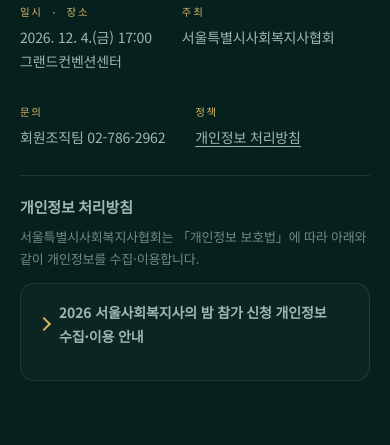
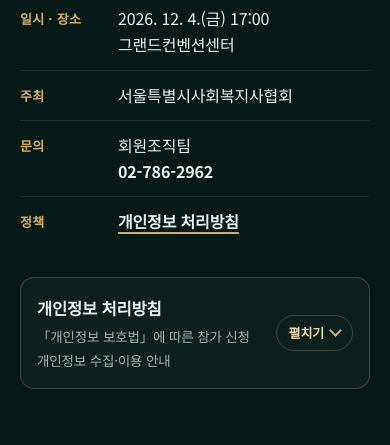
Before and after one commit to kosuk1231/sasw_night, a website: page index.html in a window 390 px wide. Shown: the part 3963-4408 px from the top of the page. Drawn offline with Linux system fonts and the light colour scheme; no server answers; a web font is replaced by a local one.

Commit message:
Update index.html

```diff
--- a/index.html
+++ b/index.html
@@ -2,7 +2,7 @@
 <html lang="ko">
 <head>
 <meta charset="UTF-8">
-<meta name="build" content="sw-night r11 · 2026-10-31 · notice-above-apply">
+<meta name="build" content="sw-night r12 · 2026-10-31 · footer-readable">
 <meta name="viewport" content="width=device-width, initial-scale=1, viewport-fit=cover">
 <title>2026 서울사회복지사의 밤 · 사전신청</title>
 <meta name="description" content="2026. 12. 4.(금) 17:00 그랜드컨벤션센터 · 사전신청 11월 10일(화) 10시 오픈">
@@ -199,27 +199,41 @@
 .notes li::before{content:'·';position:absolute;left:6px;color:var(--gold);font-weight:700}
 .notes b{color:var(--ink);font-weight:600}
 
-.privacy{border:1px solid var(--line2);border-radius:14px;background:rgba(255,255,255,.025);padding:0 18px 16px}
-.privacy summary{cursor:pointer;list-style:none;padding:16px 0;font-weight:600;font-size:15.5px;display:flex;align-items:center;gap:10px}
-.privacy summary::-webkit-details-marker{display:none}
-.privacy summary::before{content:'';width:8px;height:8px;border-right:2px solid var(--gold);border-bottom:2px solid var(--gold);transform:rotate(-45deg);transition:transform .2s;flex:none}
-.privacy[open] summary::before{transform:rotate(45deg)}
-.privacy .info{margin-top:4px}
-.privacy .info dd{font-weight:400;font-size:14.5px;color:var(--dim);line-height:1.7}
-.privacy .info dd b{color:var(--ink);font-weight:600}
-.privacy-foot{margin:14px 2px 0;font-size:13px;color:var(--faint)}
-.f-in2{max-width:var(--maxw);margin:26px auto 0;padding-top:20px;border-top:1px solid var(--line2)}
-.f-privacy{padding:0;scroll-margin-top:72px}
-.f-priv-h{font-size:15px;margin:0 0 4px;color:var(--dim)}
-.f-privacy .sec-note{font-size:13px;margin-bottom:12px}
-.f-privacy .privacy summary{font-size:14px;color:var(--dim)}
-.f-link{color:var(--dim);text-decoration:underline;text-underline-offset:3px}
+
+
+/* ───── 푸터 ───── */
+footer{margin-top:76px;border-top:1px solid var(--line);background:rgba(0,0,0,.22);padding:44px 0 calc(56px + env(safe-area-inset-bottom,0px))}
+.f-wrap{max-width:var(--maxw);margin:0 auto;padding:0 20px}
+.f-title{font-family:var(--display);font-weight:700;font-size:23px;color:var(--ink);margin:0 0 24px;letter-spacing:-.01em}
+.f-grid{margin:0;display:grid;grid-template-columns:1.25fr 1.15fr 1fr .95fr;gap:22px 28px}
+.f-item dt{font-size:13px;font-weight:600;color:var(--gold);margin:0 0 7px;letter-spacing:.02em}
+.f-item dd{margin:0;font-size:16.5px;line-height:1.6;color:var(--ink)}
+.f-tel{color:var(--ink);text-decoration:none;font-weight:600}
+.f-tel:hover{color:var(--gold-lt)}
+.f-link{color:var(--ink);font-weight:600;text-decoration:underline;text-decoration-color:var(--gold);text-underline-offset:4px;text-decoration-thickness:1.5px}
 .f-link:hover{color:var(--gold-lt)}
-footer{margin-top:70px;border-top:1px solid var(--line2);padding:36px 20px 52px}
-.f-in{max-width:var(--maxw);margin:0 auto;display:flex;flex-wrap:wrap;gap:30px;font-size:14px;color:var(--dim)}
-.f-in dt{font-family:var(--mono);font-size:10.5px;letter-spacing:.16em;color:var(--gold);margin-bottom:4px}
-.f-in dd{margin:0}
-.f-title{font-family:var(--display);font-weight:700;font-size:18px;color:var(--ink);width:100%;margin:0}
+
+/* 개인정보 처리방침 */
+.f-privacy{margin-top:30px;padding:0;scroll-margin-top:72px}
+.pp{border:1px solid var(--line);border-radius:14px;background:rgba(255,255,255,.03);overflow:hidden}
+.pp summary{list-style:none;cursor:pointer;display:flex;align-items:center;gap:16px;padding:18px 20px}
+.pp summary::-webkit-details-marker{display:none}
+.pp summary:hover{background:rgba(240,219,171,.05)}
+.pp-head{flex:1;min-width:0}
+.pp-title{display:block;font-size:16.5px;font-weight:700;color:var(--ink)}
+.pp-sub{display:block;font-size:13.5px;color:var(--dim);margin-top:3px}
+.pp-toggle{flex:none;display:inline-flex;align-items:center;gap:7px;font-size:13px;font-weight:600;color:var(--gold-lt);border:1px solid var(--line);border-radius:999px;padding:6px 12px}
+.pp-toggle::after{content:'';width:7px;height:7px;border-right:2px solid var(--gold);border-bottom:2px solid var(--gold);transform:translateY(-2px) rotate(45deg);transition:transform .2s}
+.pp[open] .pp-toggle::after{transform:translateY(1px) rotate(-135deg)}
+.pp-close{display:none}
+.pp[open] .pp-open{display:none}
+.pp[open] .pp-close{display:inline}
+.pp-list{margin:0;border-top:1px solid var(--line2)}
+.pp-row{display:grid;grid-template-columns:150px 1fr;gap:16px;padding:14px 20px;border-bottom:1px solid var(--line2)}
+.pp-row dt{margin:0;font-size:14px;font-weight:600;color:var(--gold)}
+.pp-row dd{margin:0;font-size:15px;line-height:1.7;color:var(--dim)}
+.pp-row dd b{color:var(--ink);font-weight:600}
+.pp-foot{margin:0;padding:14px 20px 18px;font-size:13.5px;line-height:1.65;color:var(--faint)}
 
 /* 데모 툴바 */
 .demo{position:fixed;left:50%;bottom:16px;transform:translateX(-50%);z-index:80;display:flex;align-items:center;gap:7px;background:rgba(6,32,29,.95);border:1px solid var(--gold);border-radius:999px;padding:7px 9px;box-shadow:0 10px 30px rgba(0,0,0,.5)}
@@ -229,6 +243,7 @@
 .demo button[aria-pressed="true"]{background:var(--gold);border-color:var(--gold);color:#2b1f00;font-weight:600}
 
 @media (max-width:860px){
+  .f-grid{grid-template-columns:1fr 1fr}
   .hero{grid-template-columns:1fr;gap:28px;padding-top:40px}
   .poster{max-width:360px;margin:0 auto}
   .cards,.cards.two{grid-template-columns:1fr}
@@ -236,6 +251,15 @@
 }
 @media (max-width:640px){
   body{font-size:16px}
+  .f-title{font-size:20px;margin-bottom:16px}
+  .f-grid{grid-template-columns:1fr;gap:0}
+  .f-item{display:grid;grid-template-columns:86px 1fr;gap:12px;padding:12px 0;border-top:1px solid var(--line2)}
+  .f-item:first-child{border-top:none;padding-top:0}
+  .f-item dt{margin:2px 0 0}
+  .f-item dd{font-size:16px}
+  .pp summary{padding:16px}
+  .pp-row{grid-template-columns:1fr;gap:4px;padding:13px 16px}
+  .pp-foot{padding:12px 16px 16px}
   .steps{grid-template-columns:1fr;gap:8px}
   .step-arrow{display:none}
   .grid2{grid-template-columns:1fr;gap:0}
@@ -476,33 +500,37 @@
 </main>
 
 <footer>
-  <div class="f-in">
+  <div class="f-wrap">
     <p class="f-title">2026 서울사회복지사의 밤</p>
-    <div><dt>일시 · 장소</dt><dd>2026. 12. 4.(금) 17:00<br>그랜드컨벤션센터</dd></div>
-    <div><dt>주최</dt><dd>서울특별시사회복지사협회</dd></div>
-    <div><dt>문의</dt><dd>회원조직팀 02-786-2962</dd></div>
-    <div><dt>정책</dt><dd><a href="#privacy" class="f-link">개인정보 처리방침</a></dd></div>
-  </div>
-  <div class="f-in2">
-  <section id="privacy" class="f-privacy">
-    <h2 class="f-priv-h">개인정보 처리방침</h2>
-    <p class="sec-note">서울특별시사회복지사협회는 「개인정보 보호법」에 따라 아래와 같이 개인정보를 수집·이용합니다.</p>
-    <details class="privacy" id="privacyDetails">
-      <summary>2026 서울사회복지사의 밤 참가 신청 개인정보 수집·이용 안내</summary>
-      <dl class="info">
-        <div><dt>처리 목적</dt><dd>① 참가자 접수 및 행사 안내 ② 참가비 입금 확인 및 영수증 발송 ③ 행사 당일 참석 확인 및 경품 추첨 ④ 단체상해보험 가입</dd></div>
-        <div><dt>수집 항목</dt><dd>성함, 직급, 휴대전화번호, 이메일, 생년월일(앞 6자리), 소속 기관명, 입금자명</dd></div>
-        <div><dt>보유 기간</dt><dd><b>행사 종료 후 즉시 파기</b>합니다. 다만 관련 법령에 따라 보관이 필요한 경우(입금·영수증 기록 등)에는 해당 법령이 정한 기간 동안 보관합니다.</dd></div>
-        <div><dt>제3자 제공</dt><dd>원칙적으로 제공하지 않습니다. 단체상해보험 가입을 위해 보험사에 성함·생년월일·연락처를 제공할 수 있으며, 보험 가입 목적 외에는 사용하지 않습니다.</dd></div>
-        <div><dt>처리 위탁</dt><dd>신청 데이터 저장(Supabase), 알림·영수증 발송(이메일 서비스)을 위해 처리를 위탁하며, 수탁자는 위탁 목적 외 처리를 할 수 없습니다.</dd></div>
-        <div><dt>동의 거부 권리</dt><dd>개인정보 수집·이용에 대한 동의를 거부할 권리가 있습니다. 다만 동의하지 않으실 경우 참가 신청과 행사 안내가 제한됩니다.</dd></div>
-        <div><dt>정보주체 권리</dt><dd>언제든지 열람·정정·삭제·처리정지를 요청하실 수 있습니다. 아래 담당 부서로 연락해 주세요.</dd></div>
-        <div><dt>개인정보 보호책임자</dt><dd>서울특별시사회복지사협회 회원조직팀 · 02-786-2962</dd></div>
-      </dl>
-      <p class="privacy-foot">신청서를 제출하면 위 개인정보 수집·이용에 동의한 것으로 봅니다. 생년월일은 참석자 확인·보험 가입·경품 추첨 목적으로만 사용합니다.</p>
-    </details>
-  </section>
+    <dl class="f-grid">
+      <div class="f-item"><dt>일시 · 장소</dt><dd>2026. 12. 4.(금) 17:00<br>그랜드컨벤션센터</dd></div>
+      <div class="f-item"><dt>주최</dt><dd>서울특별시사회복지사협회</dd></div>
+      <div class="f-item"><dt>문의</dt><dd>회원조직팀<br><a href="tel:0227862962" class="f-tel">02-786-2962</a></dd></div>
+      <div class="f-item"><dt>정책</dt><dd><a href="#privacy" class="f-link">개인정보 처리방침</a></dd></div>
+    </dl>
 
+    <section id="privacy" class="f-privacy">
+      <details class="pp" id="privacyDetails">
+        <summary>
+          <span class="pp-head">
+            <span class="pp-title">개인정보 처리방침</span>
+            <span class="pp-sub">「개인정보 보호법」에 따른 참가 신청 개인정보 수집·이용 안내</span>
+          </span>
+          <span class="pp-toggle" aria-hidden="true"><span class="pp-open">펼치기</span><span class="pp-close">접기</span></span>
+        </summary>
+        <dl class="pp-list">
+          <div class="pp-row"><dt>처리 목적</dt><dd>① 참가자 접수 및 행사 안내 ② 참가비 입금 확인 및 영수증 발송 ③ 행사 당일 참석 확인 및 경품 추첨 ④ 단체상해보험 가입</dd></div>
+          <div class="pp-row"><dt>수집 항목</dt><dd>성함, 직급, 휴대전화번호, 이메일, 생년월일(앞 6자리), 소속 기관명, 입금자명</dd></div>
+          <div class="pp-row"><dt>보유 기간</dt><dd><b>행사 종료 후 즉시 파기</b>합니다. 다만 관련 법령에 따라 보관이 필요한 경우(입금·영수증 기록 등)에는 해당 법령이 정한 기간 동안 보관합니다.</dd></div>
+          <div class="pp-row"><dt>제3자 제공</dt><dd>원칙적으로 제공하지 않습니다. 단체상해보험 가입을 위해 보험사에 성함·생년월일·연락처를 제공할 수 있으며, 보험 가입 목적 외에는 사용하지 않습니다.</dd></div>
+          <div class="pp-row"><dt>처리 위탁</dt><dd>신청 데이터 저장(Supabase), 알림·영수증 발송(이메일 서비스)을 위해 처리를 위탁하며, 수탁자는 위탁 목적 외 처리를 할 수 없습니다.</dd></div>
+          <div class="pp-row"><dt>동의 거부 권리</dt><dd>개인정보 수집·이용에 대한 동의를 거부할 권리가 있습니다. 다만 동의하지 않으실 경우 참가 신청과 행사 안내가 제한됩니다.</dd></div>
+          <div class="pp-row"><dt>정보주체 권리</dt><dd>언제든지 열람·정정·삭제·처리정지를 요청하실 수 있습니다. 아래 담당 부서로 연락해 주세요.</dd></div>
+          <div class="pp-row"><dt>개인정보 보호책임자</dt><dd>서울특별시사회복지사협회 회원조직팀 · 02-786-2962</dd></div>
+        </dl>
+        <p class="pp-foot">신청서를 제출하면 위 개인정보 수집·이용에 동의한 것으로 봅니다. 생년월일은 참석자 확인·보험 가입·경품 추첨 목적으로만 사용합니다.</p>
+      </details>
+    </section>
   </div>
 </footer>
 
```
